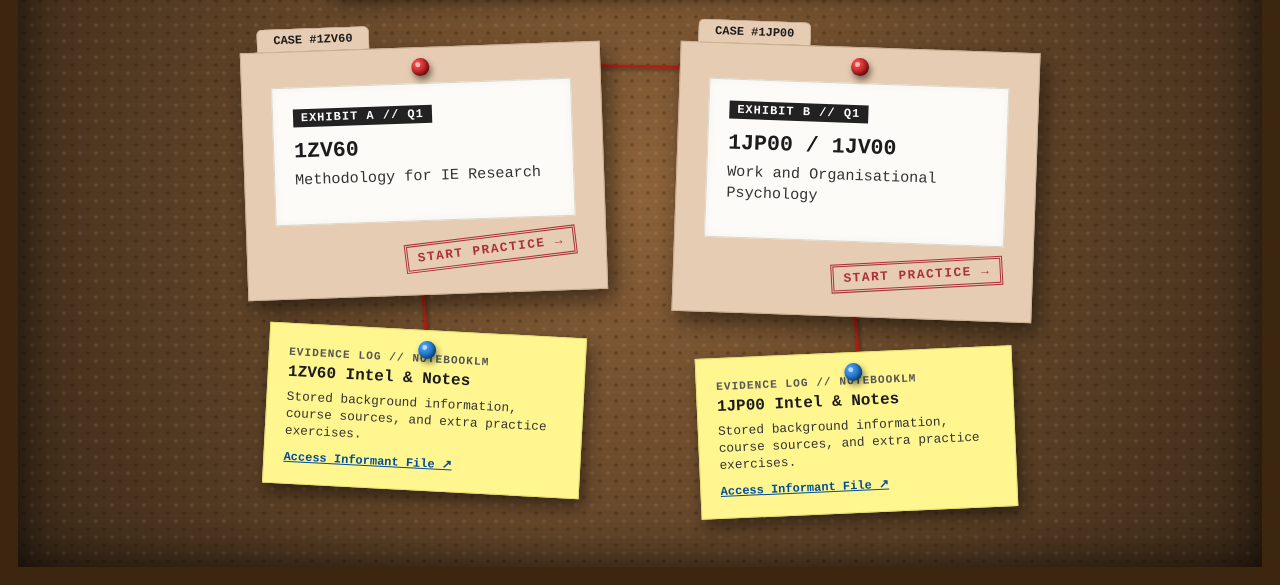
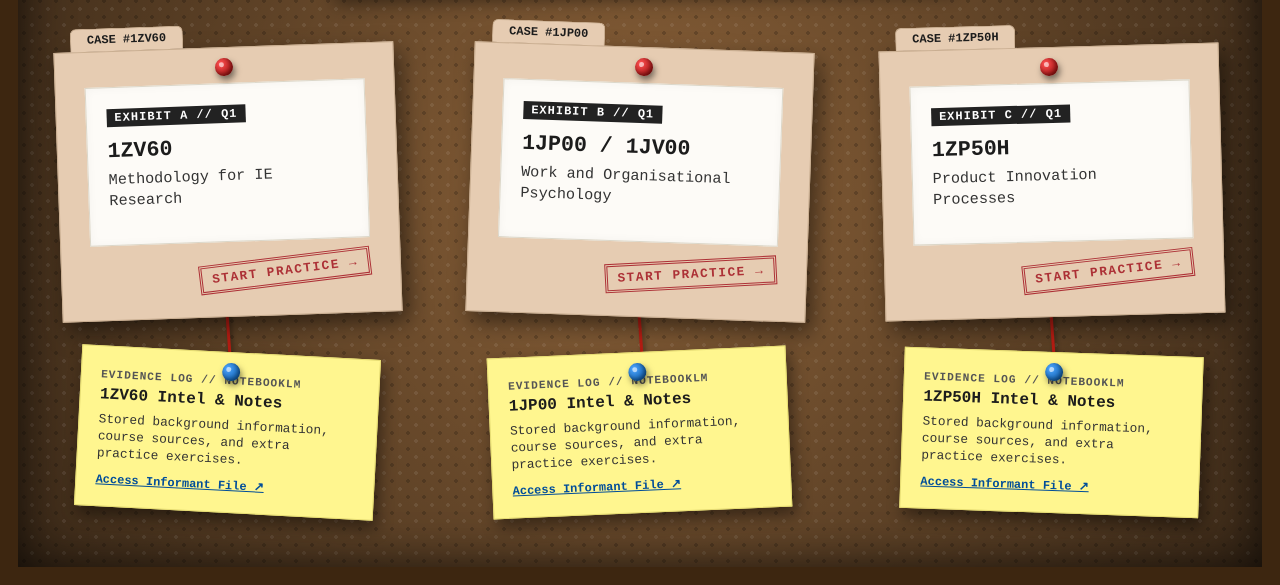
Before and after one commit to wpleenheer-ship-it/TU-e, a plain HTML site: page index.html in a window 1280 px wide. Shown: the part 215-800 px from the top of the page. Drawn offline with Linux system fonts and the light colour scheme.

Commit message:
Add files via upload

```diff
--- a/index.html
+++ b/index.html
@@ -186,7 +186,7 @@
             justify-content: center;
             align-items: flex-start;
             position: relative;
-            max-width: 1000px;
+            max-width: 1240px;
             width: 100%;
             z-index: 5;
         }
@@ -195,8 +195,8 @@
         .string-horizontal {
             position: absolute;
             top: 18px;
-            left: 22%;
-            right: 22%;
+            left: 17%;
+            right: 17%;
             height: 3px;
             background-color: var(--red-string);
             box-shadow: 0 2px 4px rgba(0, 0, 0, 0.4);
@@ -211,7 +211,7 @@
             flex-direction: column;
             align-items: center;
             position: relative;
-            width: 360px;
+            width: 340px;
         }
 
         /* Vertical red yarn connecting the dossier to the NotebookLM note below */
@@ -264,6 +264,10 @@
 
         .case-column:nth-child(3) .case-file {
             transform: rotate(2deg);
+        }
+
+        .case-column:nth-child(4) .case-file {
+            transform: rotate(-1.5deg);
         }
 
         .case-file:hover {
@@ -348,6 +352,10 @@
             transform: rotate(-2.5deg);
         }
 
+        .case-column:nth-child(4) .notebook-note {
+            transform: rotate(2deg);
+        }
+
         .notebook-note:hover {
             transform: scale(1.05) rotate(0deg) !important;
             box-shadow: 8px 12px 22px rgba(0, 0, 0, 0.6);
@@ -387,6 +395,13 @@
             font-weight: bold;
             color: #004d99;
             text-decoration: underline;
+        }
+
+        /* The red yarn only makes sense while all three files sit on one row */
+        @media (max-width: 1280px) {
+            .string-horizontal {
+                display: none;
+            }
         }
 
         @media (max-width: 900px) {
@@ -472,6 +487,29 @@
             </a>
         </div>
 
+        <!-- Column 3: 1ZP50H -->
+        <div class="case-column">
+            <a href="1ZP50H_practice_module.html" class="case-file" data-tab="CASE #1ZP50H">
+                <div class="pin"></div>
+                <div class="inner-sheet">
+                    <span class="evidence-tag">EXHIBIT C // Q1</span>
+                    <h2 class="course-code">1ZP50H</h2>
+                    <p class="course-title">Product Innovation Processes</p>
+                </div>
+                <span class="stamp">Start Practice &rarr;</span>
+            </a>
+
+            <div class="string-vertical"></div>
+
+            <a href="https://notebook.google.com/notebook/17fb9bbe-dcc6-4e28-8e7a-64cf04bb7836" target="_blank" rel="noopener noreferrer" class="notebook-note">
+                <div class="pin blue"></div>
+                <span class="note-label">Evidence Log // NotebookLM</span>
+                <h3 class="note-title">1ZP50H Intel &amp; Notes</h3>
+                <p class="note-desc">Stored background information, course sources, and extra practice exercises.</p>
+                <span class="external-tag">Access Informant File &nearr;</span>
+            </a>
+        </div>
+
     </div>
 
 </body>
```
